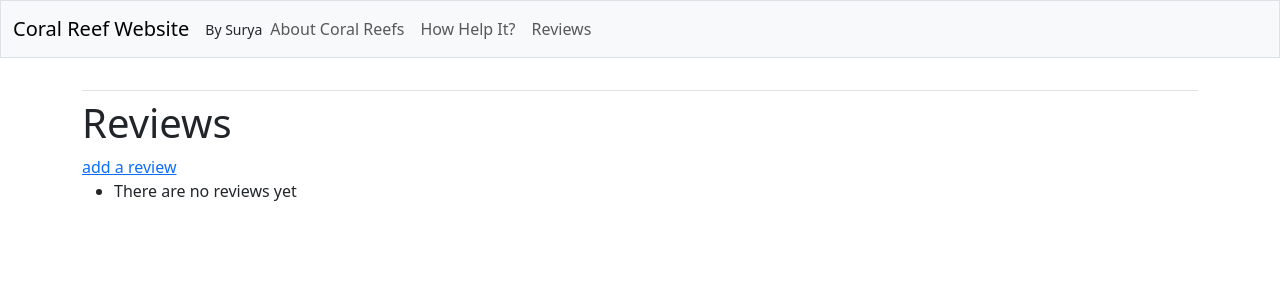
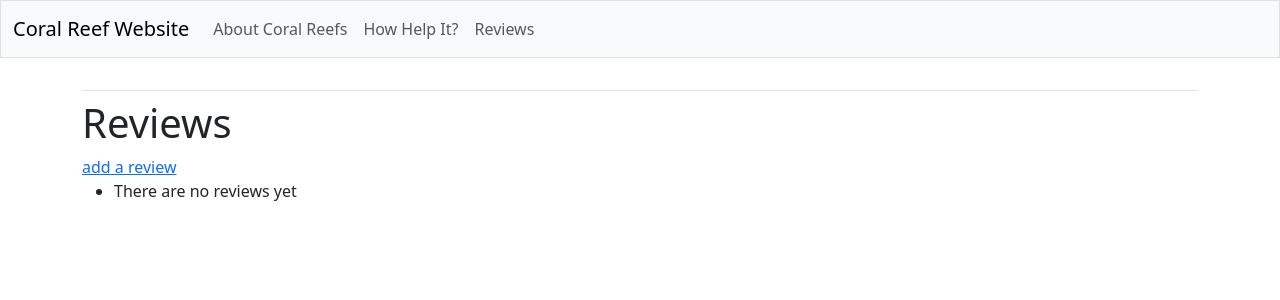
Before and after one commit to thescpman/coral_reef_app, a Django app: page /reviews/ in a window 1280 px wide. Shown: the top 300 px of the page. Run offline with Django 4.2, Linux system fonts and the light colour scheme; data that the repository does not hold is empty; some libraries are stand-ins or nearby versions.

Commit message:
Fixed ownership change.

```diff
--- a/website/templates/website/base.html
+++ b/website/templates/website/base.html
@@ -14,7 +14,7 @@
   <nav class="navbar navbar-expand-md navbar-light bg-light mb-4 border">
     <div class="container-fluid">
       <a class="navbar-brand" href="{% url 'website:index' %}">
-          Coral Reef Website</a><small>By Surya</small>
+          Coral Reef Website</a>
 
       <button class="navbar-toggler" type="button" data-bs-toggle="collapse"
         data-bs-target="#navbarCollapse" aria-controls="navbarCollapse"
--- a/website/templates/website/index.html
+++ b/website/templates/website/index.html
@@ -4,7 +4,7 @@
 {% block content %}
 <div class="p-3 mb-4 bg-light border rounded-3">
   <div class="container-fluid py-4">
-    <h1 class="display-3">Coral Reef Website</h1>
+    <h1 class="display-3">Coral Reef Website</h1><small>By Surya</small>
 
     <p class="lead">Why Are Coral Reefs are dying, how can we stop it? Learn all
       about it with this app
```
